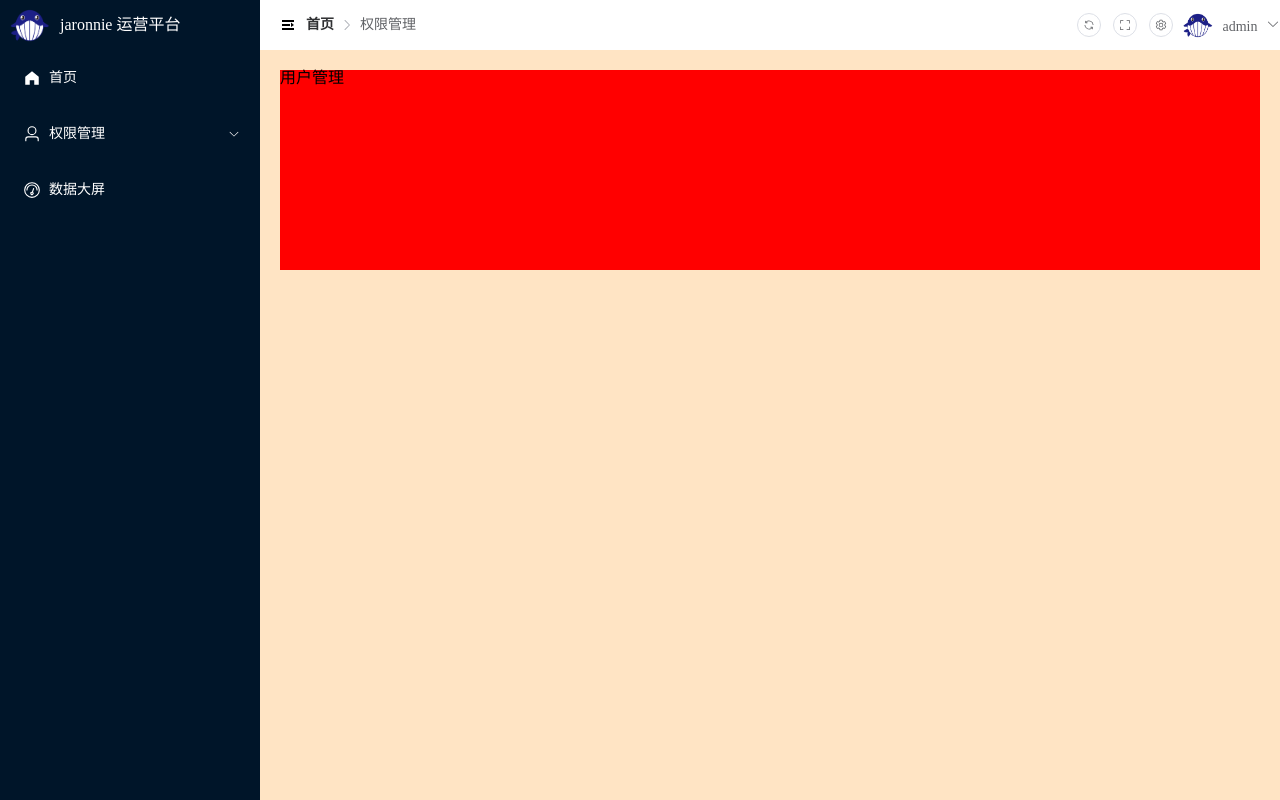
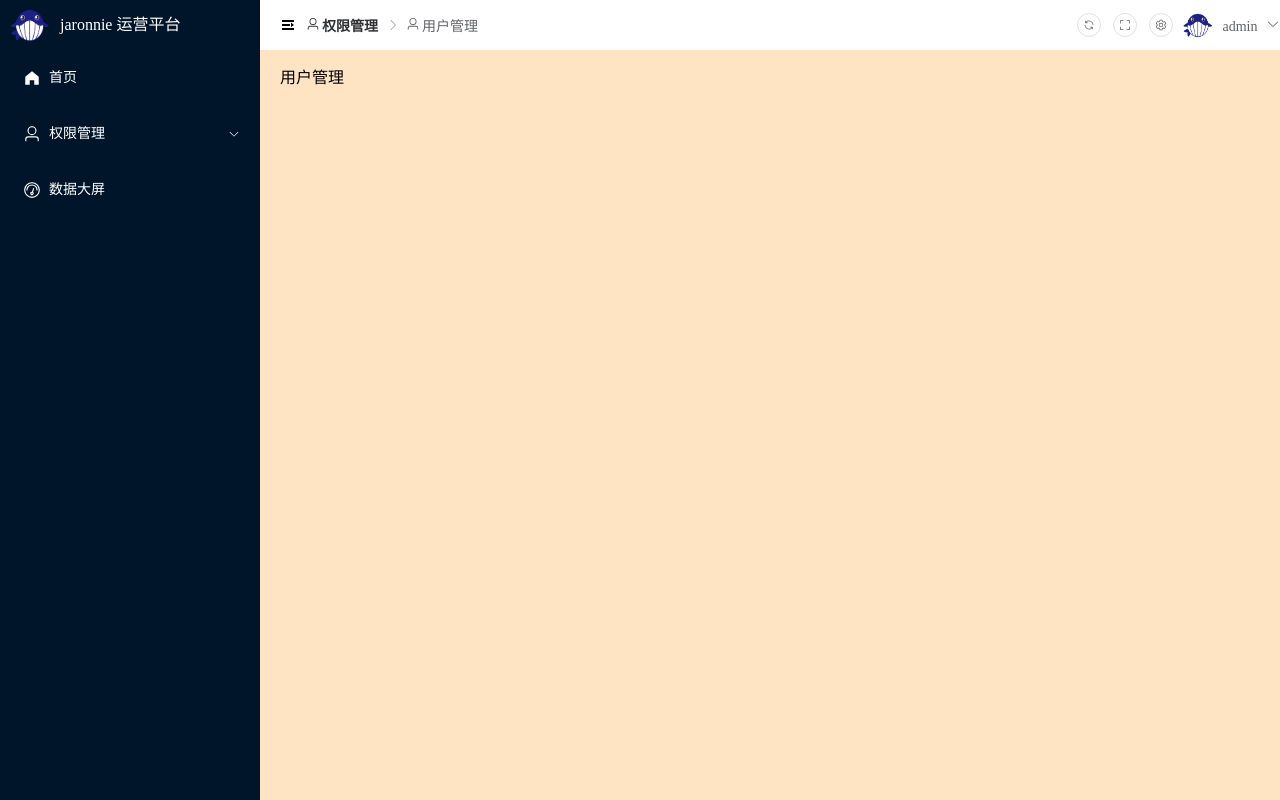
Before and after one commit to jaronnie/ragingcd, a Vue app in the folder fronted/: page /acl/user in a window 1280 px wide. Built offline with nearby package versions, Linux system fonts and the light colour scheme.

Commit message:
feat(fronted): tabbar left 导航动态展示并跳转

```diff
--- a/fronted/src/layout/menu/index.vue
+++ b/fronted/src/layout/menu/index.vue
@@ -8,7 +8,11 @@
     </el-menu-item>
 
     <el-menu-item
-      v-if="item.children && !item.meta.hidden && item.children.length == 1"
+      v-if="
+        item.children &&
+        item.children.length == 1 &&
+        !item.children[0].meta.hidden
+      "
       :index="item.children[0].path"
     >
       <el-icon
--- a/fronted/src/layout/tabbar/left/index.vue
+++ b/fronted/src/layout/tabbar/left/index.vue
@@ -3,13 +3,23 @@
     <component :is="menuStore.fold ? 'Fold' : 'Expand'"></component>
   </el-icon>
   <el-breadcrumb separator-icon="ArrowRight">
-    <el-breadcrumb-item :to="{ path: '/' }">首页</el-breadcrumb-item>
-    <el-breadcrumb-item>权限管理</el-breadcrumb-item>
+    <el-breadcrumb-item
+      v-for="(item, index) in $router.matched"
+      :key="index"
+      v-show="!item.meta.hidden"
+      :to="item.path"
+    >
+      <el-icon><component :is="item.meta.icon"></component></el-icon>
+      <span style="margin: 0px 2px">{{ item.meta.title }}</span>
+    </el-breadcrumb-item>
   </el-breadcrumb>
 </template>
 
 <script setup lang="ts">
 import userMenuStore from "@/store/modules/menu";
+import { useRoute } from "vue-router";
+
+let $router = useRoute();
 
 let menuStore = userMenuStore();
 
--- a/fronted/src/router/routes.ts
+++ b/fronted/src/router/routes.ts
@@ -15,7 +15,8 @@ const constantRoute: (RouteRecordRaw | RouteRecordRedirect)[] = [
     component: () => import("@/layout/index.vue"),
     name: "layout",
     meta: {
-      title: "layout",
+      title: "",
+      hidden: true,
     },
     redirect: "/home",
     children: [
@@ -38,6 +39,7 @@ const constantRoute: (RouteRecordRaw | RouteRecordRedirect)[] = [
       title: "权限管理",
       icon: "User",
     },
+    redirect: "/acl/user",
     children: [
       {
         path: "/acl/user",
--- a/fronted/src/views/acl/user/index.vue
+++ b/fronted/src/views/acl/user/index.vue
@@ -8,6 +8,5 @@
 .user_container {
   width: 100%;
   height: 200px;
-  background-color: red;
 }
 </style>
```
